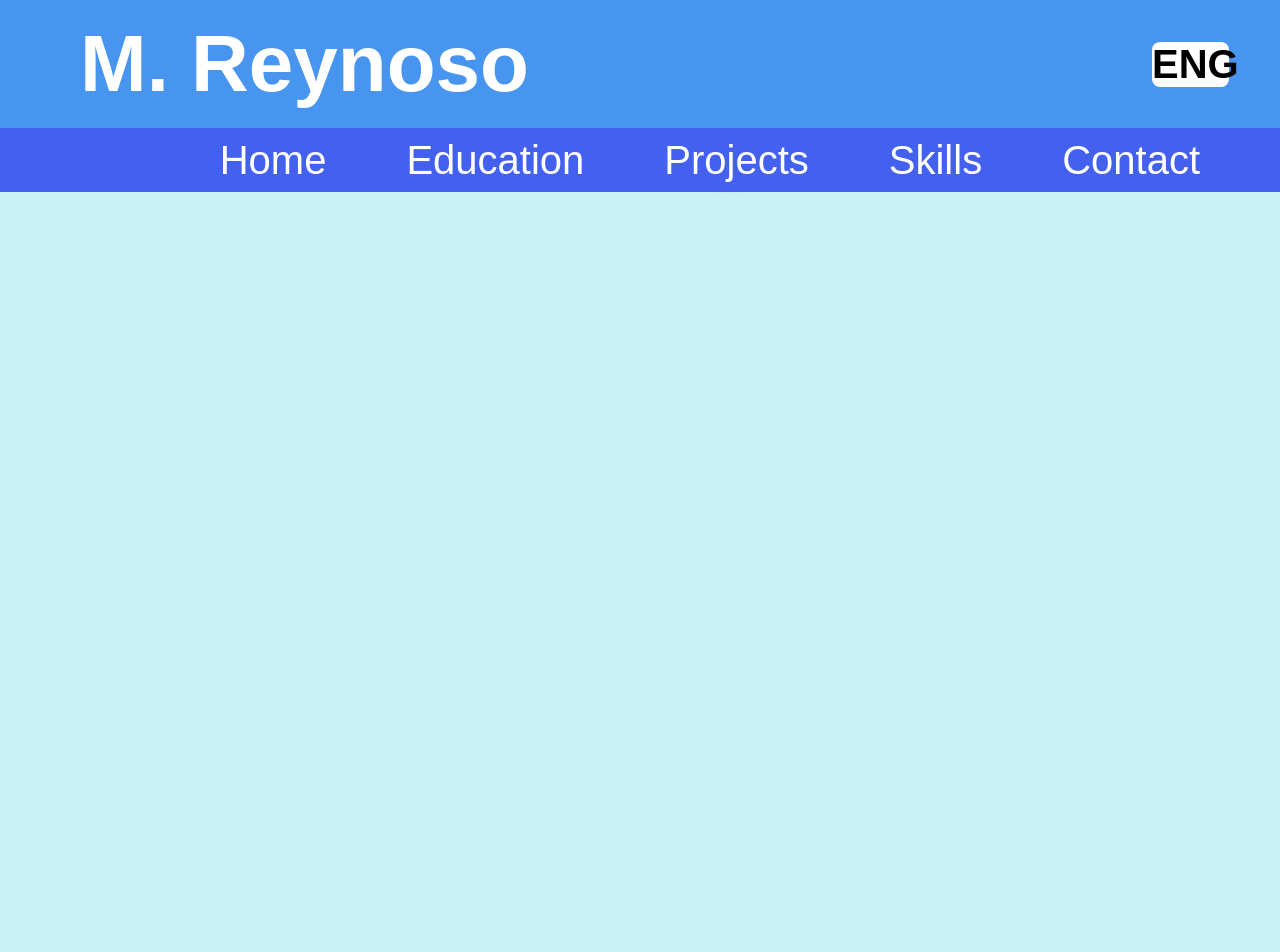
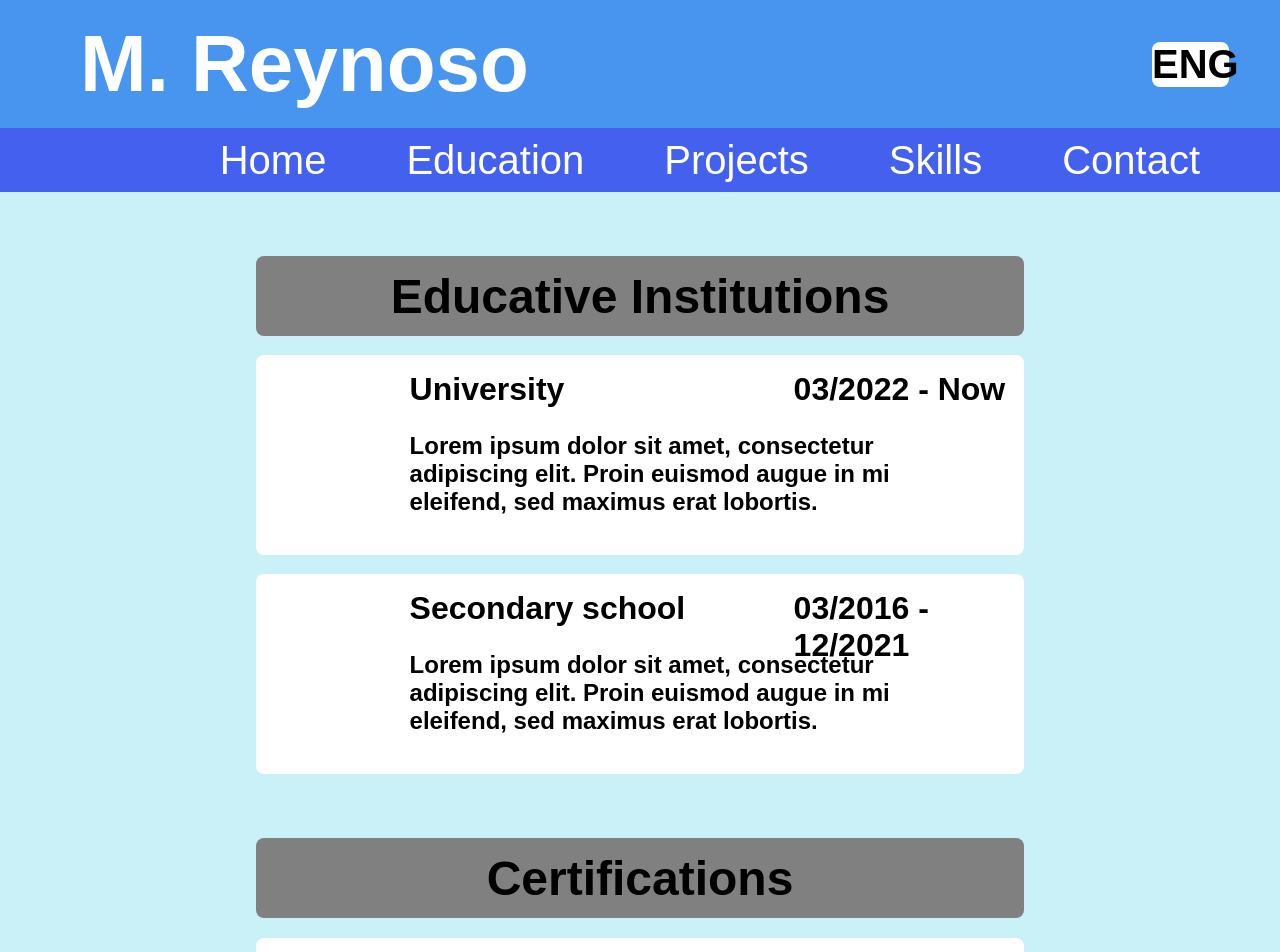
Before and after one commit to MaximoAReynoso/portfolio, a React (Vite) app in the folder client/: page /education in a window 1280 px wide. Shown: the top 952 px of the page. Before the commit the page ends 800 px from the top, so only its background shows below. Built offline with nearby package versions, Linux system fonts and the light colour scheme.

Commit message:
Education added

```diff
--- a/client/src/App.jsx
+++ b/client/src/App.jsx
@@ -3,6 +3,7 @@ import { AnimatePresence } from 'framer-motion';
 
 import {Header} from './pages/Header';
 import Home from './pages/Home';
+import Education from './pages/Education';
 import Project from './pages/Projects';
 import Contact from './pages/Contact';
 
@@ -15,6 +16,7 @@ function App() {
       <AnimatePresence mode="wait">
         <Routes>
           <Route path="/" element={<Home />} />
+          <Route path="/education" element={<Education />} />
           <Route path="/projects" element={<Project />} />
           <Route path="/contact" element={<Contact />} />
         </Routes>
--- /dev/null
+++ b/client/src/pages/Education.css
@@ -0,0 +1,48 @@
+.educationLabel {
+    position: relative;
+    width: 60%;
+    height: 10vh;
+    margin-top: 5%;
+    margin-left: 20%;
+    border-radius: 1vh;
+
+    text-align: center;
+    align-content: center;
+    background-color: gray;
+    color: black;
+    font-size: 6vh;
+}
+
+.boxEducation {
+    position: relative;
+    width: 60%;
+    height: 25vh;
+    background-color: white;
+
+    margin-top: 1.5%;
+    margin-left: 20%;
+    margin-bottom: 1.5%;
+    border-radius: 1vh;
+}
+
+.educationName {
+    position: absolute;
+    margin-top: 2%;
+    margin-left: 20%;
+    font-size: 4vh;
+}
+
+.educationDate {
+    position: absolute;
+    margin-top: 2%;
+    margin-left: 70%;
+    font-size: 4vh;
+}
+
+.educationDescription {
+    position: absolute;
+    width: 70%;
+    margin-top: 10%;
+    margin-left: 20%;
+    font-size: 3vh;
+}
--- /dev/null
+++ b/client/src/pages/Education.jsx
@@ -0,0 +1,36 @@
+import './Education.css';
+import { motion } from 'framer-motion';
+
+function Education () {
+    return (
+        <>
+        <motion.div initial={{ x: 100, opacity: 0 }} animate={{ x: 0, opacity: 1 }} exit={{ x: -100, opacity: 0 }} transition={{ duration: 0.6, ease: 'easeOut' }}>
+            <p className='educationLabel'>Educative Institutions</p>
+            <div className='boxEducation'>
+                <p className='educationName'>University</p>
+                <p className='educationDate'>03/2022 - Now</p>
+                <p className='educationDescription'>Lorem ipsum dolor sit amet, consectetur adipiscing elit. Proin euismod augue in mi eleifend, sed maximus erat lobortis.</p>
+            </div>
+            <div className='boxEducation'>
+                <p className='educationName'>Secondary school</p>
+                <p className='educationDate'>03/2016 - 12/2021</p>
+                <p className='educationDescription'>Lorem ipsum dolor sit amet, consectetur adipiscing elit. Proin euismod augue in mi eleifend, sed maximus erat lobortis.</p>
+            </div>
+
+            <p className='educationLabel'>Certifications</p>
+            <div className='boxEducation'>
+                <p className='educationName'>Certification #1</p>
+                <p className='educationDate'>MM/YYYY</p>
+                <p className='educationDescription'>Lorem ipsum dolor sit amet, consectetur adipiscing elit. Proin euismod augue in mi eleifend, sed maximus erat lobortis.</p>
+            </div>
+            <div className='boxEducation'>
+                <p className='educationName'>Certification #2</p>
+                <p className='educationDate'>MM/YYYY</p>
+                <p className='educationDescription'>Lorem ipsum dolor sit amet, consectetur adipiscing elit. Proin euismod augue in mi eleifend, sed maximus erat lobortis.</p>
+            </div>
+        </motion.div>
+        </>
+    )
+}
+
+export default Education;
--- a/client/src/pages/Header.jsx
+++ b/client/src/pages/Header.jsx
@@ -26,7 +26,7 @@ function Header(){
             </div>
             <div className='options'>
                 <div><Link className="nav-link" to='/'>Home</Link></div>
-                <div><Link className="nav-link" to='/'>Education</Link></div>
+                <div><Link className="nav-link" to='/education'>Education</Link></div>
                 <div><Link className="nav-link" to='/projects'>Projects</Link></div>
                 <div><Link className="nav-link" to='/'>Skills</Link></div>
                 <div><Link className="nav-link" to='/contact'>Contact</Link></div>
```
